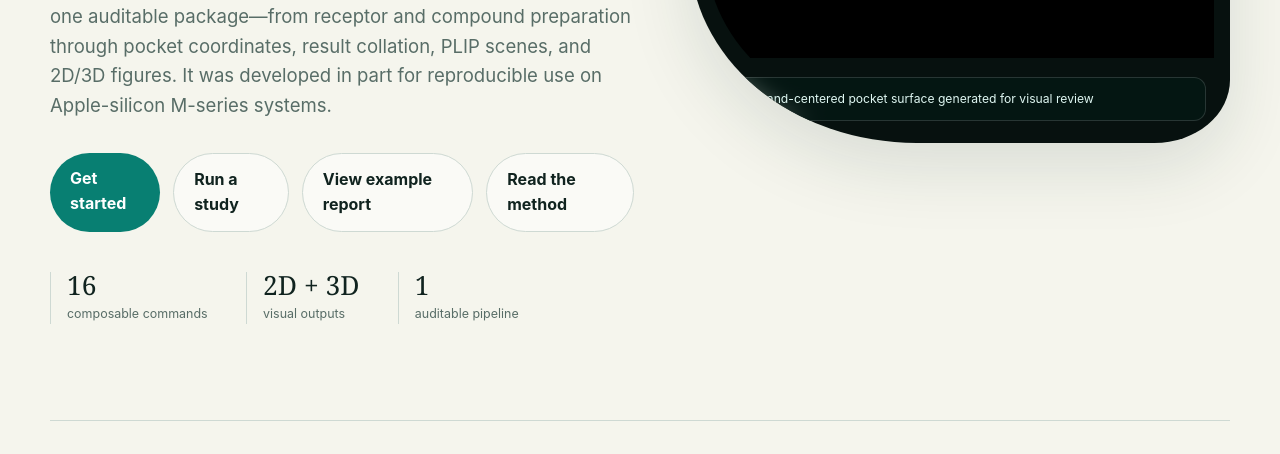
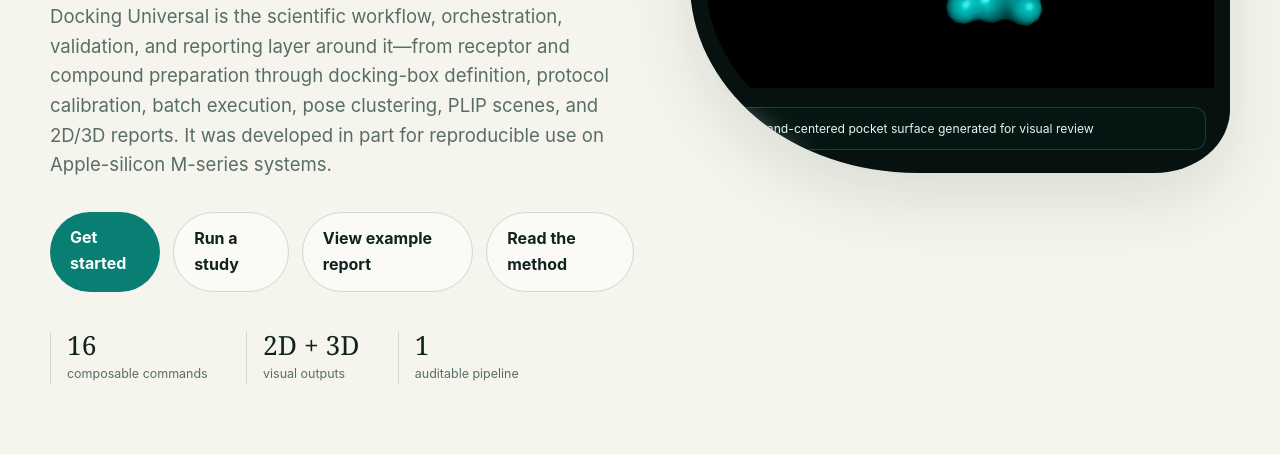
Before and after one commit to thomaslane79-creator/docking-universal, a plain HTML site: page docs/index.html in a window 1280 px wide. Shown: the part 646-1100 px from the top of the page. Drawn offline with Linux system fonts and the light colour scheme.

Commit message:
Clarify AutoDock Vina engine role

```diff
--- a/docs/index.html
+++ b/docs/index.html
@@ -27,7 +27,7 @@
       <div class="hero-copy">
         <p class="eyebrow">Structural bioinformatics · M-series verified research software</p>
         <h1>A complete structural docking workflow, made reusable.</h1>
-        <p class="lede">Docking Universal turns an evolving series of research scripts into one auditable package—from receptor and compound preparation through pocket coordinates, result collation, PLIP scenes, and 2D/3D figures. It was developed in part for reproducible use on Apple-silicon M-series systems.</p>
+        <p class="lede"><strong>AutoDock Vina performs the docking search and scoring.</strong> Docking Universal is the scientific workflow, orchestration, validation, and reporting layer around it—from receptor and compound preparation through docking-box definition, protocol calibration, batch execution, pose clustering, PLIP scenes, and 2D/3D reports. It was developed in part for reproducible use on Apple-silicon M-series systems.</p>
         <div class="actions">
           <a class="button primary" href="#install">Get started</a>
           <a class="button secondary" href="guided-workflow.md">Run a study</a>
```
Also changed, not shown: 2 other files.
